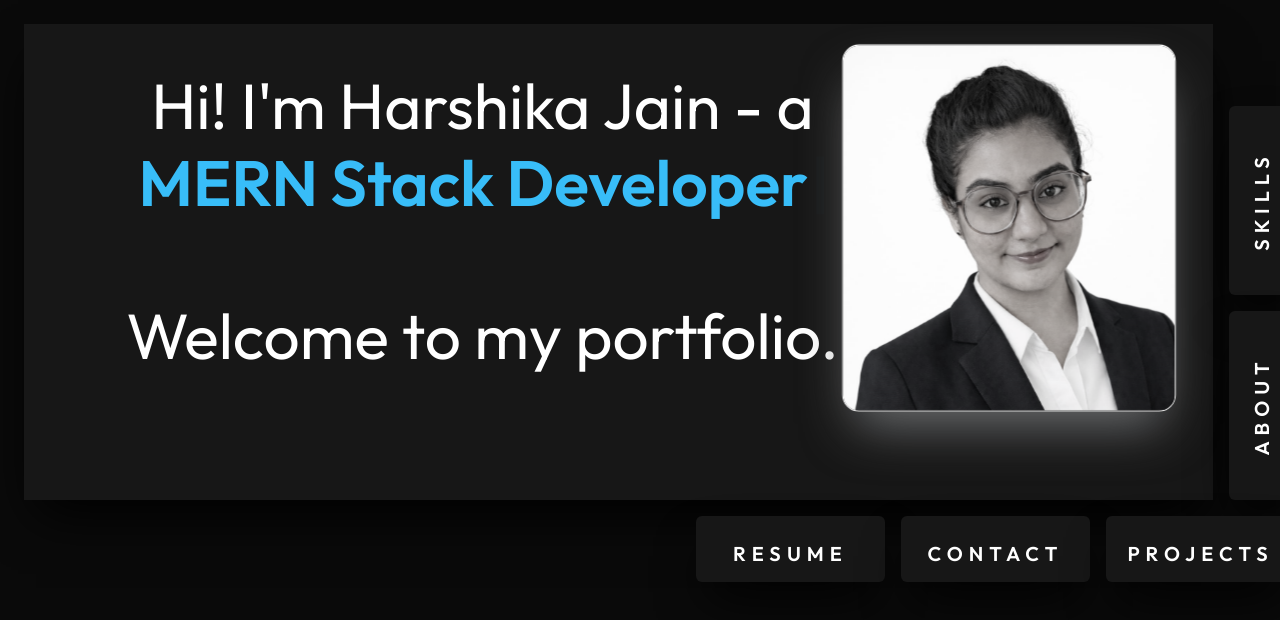
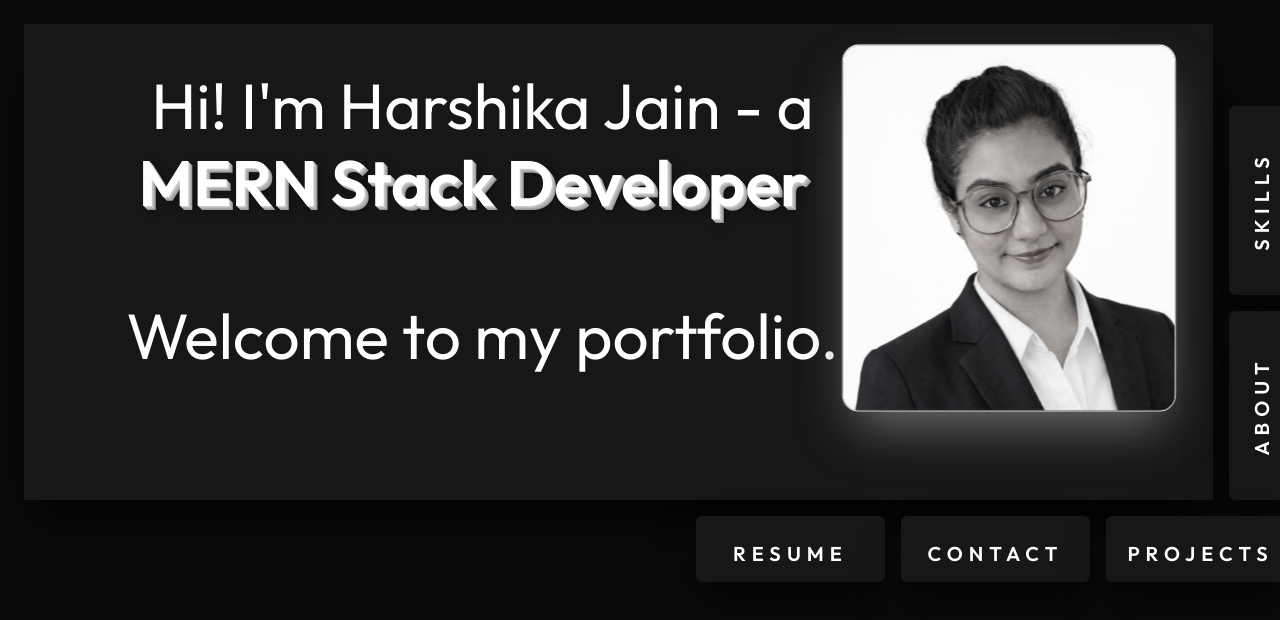
Before and after one commit to Harshikajain23/Portfolio_Harshika, a React (Vite) app in the folder vite-project/: page / in a window 1280 px wide. Shown: the top 620 px of the page. Built offline with nearby package versions, Linux system fonts and the light colour scheme.

Commit message:
make the font 3d

```diff
--- a/vite-project/src/Pages/Home.jsx
+++ b/vite-project/src/Pages/Home.jsx
@@ -103,7 +103,16 @@ const Home = () => {
         <div className="lg:col-span-25 lg:row-span-12 lg:col-start-1 mt-0 md:mt-5 lg:row-start-1 whitespace-nowrap" >
           Hi! I'm Harshika Jain - a <br/>  <p
       className="text-3xl sm:text-3xl lg:text-[4rem]  font-semibold transition-colors duration-500 whitespace-nowrap"
-      style={{ color }}
+     style={{
+    color: "white",
+    textShadow: `
+      1px 1px 0 #ccc,
+      2px 2px 0 #bbb,
+      3px 3px 0 #aaa,
+      4px 4px 0 #999,
+      5px 5px 10px rgba(0,0,0,0.4)
+    `
+  }}
     >
       <Typewriter
         words={words}
```
